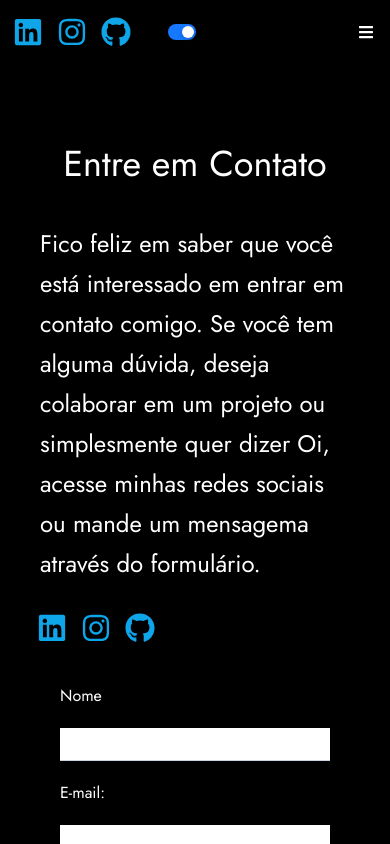
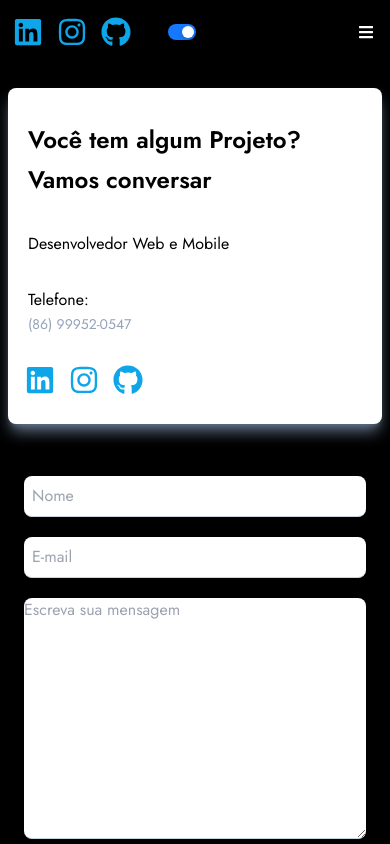
Before and after one commit to delanoquirino/delano_quirino_site, a Next.js app: page /contact in a window 390 px wide. Shown: the top 844 px of the page. Built offline with nearby package versions, Linux system fonts and the light colour scheme.

Commit message:
refactor: arranging font size and adjusting responsiveness

```diff
--- a/src/app/contact/page.tsx
+++ b/src/app/contact/page.tsx
@@ -5,19 +5,28 @@ import React from "react";
 const Contact = () => {
   return (
     <div className="bg-black dark:bg-white transition duration-300 ease-in-out">
-      <div className="h-full md:h-screen max-w-7xl mx-auto py-20">
 
-          <h1 className='text-4xl  text-white dark:text-black text-center'>Entre em Contato</h1>
-        <div className="flex gap-6 md:gap-12 flex-col md:flex-row p-10">
-          <div className="flex flex-col gap-8 md:w-[60%] w-full ">
-            <p className='text-white dark:text-black text-2xl leading-10'>
-              Fico feliz em saber que você está interessado em entrar em contato
-              comigo. Se você tem alguma dúvida, deseja colaborar em um projeto ou
-              simplesmente quer dizer Oi, acesse minhas redes sociais ou mande um mensagema através do formulário.
-            </p>
-            <SocialLinks/>
-          </div>
-          <Form/>
+      <div className="h-full md:h-screen max-w-7xl mx-auto py-20 flex justify-center items-center">
+        <div>
+          <div className="flex gap-6 md:gap-12 flex-col md:flex-row p-2 md:p-10 ">
+
+            <div className="flex flex-col gap-8 md:w-[60%] w-full bg-white dark:bg-black text-black dark:text-white px-5 py-8 md:px-8 md:py-12 shadow-lg shadow-slate-500 rounded-lg">
+              <h2 className="text-2xl sm:text-3xl md:text-4xl font-semibold leading-10">
+                Você tem algum Projeto? Vamos conversar
+              </h2>
+              <p className="text-base sm:text-lg md:text-xl ">
+                Desenvolvedor Web e Mobile
+              </p>
+              <div>
+                <p className="text-base sm:text-lg md:text-xl ">Telefone:</p>
+                <span className="text-sm sm:text-base text-slate-400">
+                  (86) 99952-0547
+                </span>
+              </div>
+              <SocialLinks />
+            </div>
+            <Form />
+        </div>
         </div>
       </div>
     </div>
--- a/src/app/page.tsx
+++ b/src/app/page.tsx
@@ -5,10 +5,10 @@ export default function Home() {
   return (
     <main className="h-screen  bg-black dark:bg-white dark:text-black transition duration-300 ease-in-out">
       <div className="h-full max-w-7xl mx-auto p-5 flex flex-col items-center justify-center gap-10">
-        <h1 className="text-white dark:text-slate-600 text-6xl font-bold">Olá! Eu me Chamo Delano</h1>
-        <p className="text-slate-500 text-xl">Sou desenvolvedor front-end e este é o meu site. Aqui você conhecerá minha jornada e projetos como desenvolvedor front-end.</p>
-        <button className="text-white w-fit px-6 py-3 my-2 flex items-center rounded-md bg-gradient-to-r from-cyan-500 to-sky-500 cursor-pointer transition duration-300 ease-in-out hover:scale-110 hover:brightness-125" ><Link href="projects">Meus Projetos</Link></button>
-        <a className="text-cyan-500" href="https://drive.google.com/file/d/1WPz6hUwd6cCaZIr0a_42g33qSFl3E6f2/view?usp=sharing" target="_blank">Currículo...</a>
+        <h1 className="text-white dark:text-slate-600 text-3xl sm:text-5xl md:text-6xl font-bold">Olá! Eu me Chamo Delano</h1>
+        <p className="text-slate-500 sm:text-lg md:text-xl">Sou desenvolvedor front-end e este é o meu site. Aqui você conhecerá minha jornada e projetos como desenvolvedor front-end.</p>
+        <button className="text-white text-base sm:text-lg md:text-xl w-fit px-6 py-3 my-2 flex items-center rounded-md bg-gradient-to-r from-cyan-500 to-sky-500 cursor-pointer transition duration-300 ease-in-out hover:scale-110 hover:brightness-125" ><Link href="projects">Meus Projetos</Link></button>
+        <a className="text-cyan-500 text-base sm:text-lg md:text-xl" href="https://drive.google.com/file/d/1WPz6hUwd6cCaZIr0a_42g33qSFl3E6f2/view?usp=sharing" target="_blank">Currículo...</a>
       </div>
     </main>
   )
--- a/src/app/projects/page.tsx
+++ b/src/app/projects/page.tsx
@@ -4,44 +4,17 @@ import CardProject from "@/components/CardProject";
 
 import { Divider } from "antd";
 
+import projects from "@/data/projects/projects";
 
 const Projects = () => {
-
-  const projects = [
-    {
-      title: "Sarah Soares",
-      description: " Site criado para personal trainer Sarah Soares.",
-      imageSrc: "/projects/sarahsoares.png",
-      siteLink: "https://sarah-soares.vercel.app/",
-      githubLink: "https://github.com/delanoquirino/sarah_soares",
-      techBadges: ["Next.js", "Tailwind", "Typescript", "React Hook Form", "React Icons", "React Scroll"]
-    },
-    {
-      title: "Escritório Amorim, Moura & Martins",
-      description: "Site criado para o Escritório Amorim, Moura & Martins.",
-      imageSrc: "/projects/ammadvfoto1.png",
-      siteLink: "https://ammadv.vercel.app/",
-      githubLink: "https://github.com/delanoquirino/ammadv",
-      techBadges: ["Next.js", "Styled Components", "React Icons", "React Scroll"]
-    },
-    {
-      title: "CineMovie",
-      description: " Projeto consumindo a API TMDB para listagem dos melhores filmes",
-      imageSrc: "/projects/cinemovie.png",
-      siteLink: "https://cine-movie-rho.vercel.app/",
-      githubLink: "https://github.com/delanoquirino/CineMovie",
-      techBadges: ["Next.js", "Styled Components", "React Icons", "Fetch"]
-    },
-
-  ];
-
   return (
     <div className="bg-black dark:bg-white">
-      <div className="max-w-7xl mx-auto py-20">
-        <h1 className="text-4xl text-center text-white dark:text-black">Projetos</h1>
+      <div className="max-w-7xl mx-auto py-32">
+        <h1 className="text-4xl sm:text-5xl md:text-6xl font-bold text-center text-white dark:text-black">
+          Projetos
+        </h1>
         {projects.map((project, index) => (
           <>
-
             <CardProject
               key={index}
               title={project.title}
@@ -54,12 +27,8 @@ const Projects = () => {
             <div className="max-w-7xl mx-auto">
               <Divider className="bg-[#414244] h-[1px] " />
             </div>
-
           </>
         ))}
-
-
-
       </div>
     </div>
   );
--- a/src/components/Footer.tsx
+++ b/src/components/Footer.tsx
@@ -6,7 +6,7 @@ import { SocialLinks } from './SocialLinks'
 export const Footer = () => {
   return (
     <div className='bg-black dark:bg-white transition duration-300 ease-in-out'>
-        <div className='max-w-7xl p-7 m-auto text-white dark:text-black'>
+        <div className='max-w-7xl p-2 md:p-7 m-auto text-white dark:text-black'>
             <div className='flex flex-col justify-between sm:flex-row gap-3'>
                 <div className='flex flex-col gap-1'>
                     <h2 className='font-bold'>DELANO QUIRINO</h2>
--- a/src/components/Form.tsx
+++ b/src/components/Form.tsx
@@ -3,33 +3,31 @@ import React from "react";
 const Form = () => {
   return (
     <form
-      className="flex gap-5 flex-col md:w-[60%] w-full hover:shadow-2xl hover:shadow-cyan-500/50 p-5 transition duration-300 ease-in-out"
+      className="md:w-[60%] w-full p-2 md:p-5 transition duration-300 ease-in-out"
       action="https://getform.io/f/346fd422-917a-4f04-ad2d-91aa9d4498c0"
       method="POST"
     >
-      <label htmlFor="" className="text-white dark:text-black bold  ">
-        Nome
-      </label>
+    <div className="flex gap-5 flex-col px-2 py-5 md:px-5 md:py-10">
+
         <input
+          placeholder="Nome"
           type="text"
-        className="p-1 outline-none border-b border-slate-300"
+          className="p-2 outline-none border-b border-slate-300 rounded-lg"
         />
-      <label htmlFor="" className="text-white dark:text-black bold">
-        E-mail:
-      </label>
+
         <input
+          placeholder="E-mail"
           type="text"
-        className="p-1 outline-none border-b border-slate-300"
+          className="p-2 outline-none border-b border-slate-300 rounded-lg"
         />
-      <label htmlFor="" className="text-white dark:text-black bold">
-        Mensagem:
-      </label>
+
         <textarea
+        placeholder="Escreva sua mensagem"
           name="message"
           id=""
           cols={20}
           rows={10}
-        className="outline-none border-b border-slate-300"
+          className="outline-none border-b border-slate-300 rounded-lg"
         ></textarea>
         <button
           type="submit"
@@ -37,6 +35,7 @@ const Form = () => {
         >
           Enviar
         </button>
+    </div>
     </form>
   );
 };
--- a/src/components/Header.tsx
+++ b/src/components/Header.tsx
@@ -4,7 +4,7 @@ import { ToggleTheme } from "./ToggleTheme";
 
 export const Header = () => {
   return (
-    <div className="bg-black dark:bg-white transition duration-300 ease-in-out">
+    <div className="bg-black dark:bg-white fixed w-full z-50 transition duration-300 ease-in-out">
       <div className="max-w-7xl mx-auto flex justify-between items-center w-full h-16 px-4 text-white  dark:text-black flex-row-reverse  md:flex-row">
         <div className="flex items-center gap-5">
           <Navbar />
--- a/src/components/Navbar.tsx
+++ b/src/components/Navbar.tsx
@@ -52,17 +52,19 @@ interface LinkItem {
           </li>
         ))}
       </ul>
-      <div onClick={() => setNav(!nav)} className="cursor-pointer md:hidden z-10 ">
-          {nav ? <FaTimes /> : <FaBars />}
-      </div>
+
+      <FaBars onClick={() => setNav(!nav)} className="cursor-pointer md:hidden z-10 "/>
+
       {nav && (
-        <ul className="h-full flex flex-col justify-center items-center absolute top-0 left-0 w-full  bg-black dark:bg-white">
+
+        <ul className="h-full flex flex-col justify-center items-center fixed top-0 left-0 w-full z-50 bg-black dark:bg-white">
+          <FaTimes onClick={() => setNav(!nav)} className="mb-10 cursor-pointer md:hidden z-10 "/>
           {links.map(({ id, name, link }) => (
             <li
               key={id}
-              className="px-4 cursor-pointer text-white dark:text-black uppercase py-6 text-4xl bold hover:scale-125 hover:brightness-115 hover:font-semibold"
+              className="text-base px-4 cursor-pointer text-white dark:text-black uppercase py-6  hover:scale-125 hover:brightness-115 hover:font-semibold"
             >
-              <Link   onClick={() => setNav(!nav)} href={link}>
+              <Link className="sm:text-lg md:text-xl bold"  onClick={() => setNav(!nav)} href={link}>
                 {name}
               </Link>
             </li>
--- a/src/components/SkillIcon.tsx
+++ b/src/components/SkillIcon.tsx
@@ -82,7 +82,7 @@ export const SkillIcon = () => {
         {techs.map(({ id, src, title, style }) => (
       <div key={id} className={`shadow-md  hover:scale-105 duration-500 p-2 rounded-lg ${style} brightness-75 hover:brightness-125 dark:hover:brightness-100`}>
         <Image src={src} alt="Icone de Skill" className="w-10 mx-auto" />
-        <p className="mt-4 text-sm sm:text-[16px]">{title}</p>
+        <p className="text-base sm:text-lg md:text-xl mt-1">{title}</p>
       </div>
         ))}
       </div>
--- /dev/null
+++ b/src/data/projects/projects.ts
@@ -0,0 +1,28 @@
+const projects = [
+    {
+      title: "Sarah Soares",
+      description: "Site criado para personal trainer Sarah Soares.",
+      imageSrc: "/projects/sarahsoares.png",
+      siteLink: "https://sarah-soares.vercel.app/",
+      githubLink: "https://github.com/delanoquirino/sarah_soares",
+      techBadges: ["Next.js", "Tailwind", "Typescript", "React Hook Form", "React Icons", "React Scroll"]
+    },
+    {
+      title: "Escritório Amorim, Moura & Martins",
+      description: "Site criado para o Escritório Amorim, Moura & Martins.",
+      imageSrc: "/projects/ammadvfoto1.png",
+      siteLink: "https://ammadv.vercel.app/",
+      githubLink: "https://github.com/delanoquirino/ammadv",
+      techBadges: ["Next.js", "Styled Components", "React Icons", "React Scroll"]
+    },
+    {
+      title: "CineMovie",
+      description: "Projeto consumindo a API TMDB para listagem dos melhores filmes",
+      imageSrc: "/projects/cinemovie.png",
+      siteLink: "https://cine-movie-rho.vercel.app/",
+      githubLink: "https://github.com/delanoquirino/CineMovie",
+      techBadges: ["Next.js", "Styled Components", "React Icons", "Fetch"]
+    },
+  ];
+
+  export default projects;
--- a/tailwind.config.js
+++ b/tailwind.config.js
@@ -13,6 +13,7 @@ module.exports = {
         'gradient-conic':
           'conic-gradient(from 180deg at 50% 50%, var(--tw-gradient-stops))',
       },
+
     },
   },
   plugins: [],
```
Also changed, not shown: src/app/about/page.tsx (+12 -12 lines), src/components/CardProject.tsx (+6 -6 lines). Lines whose indentation alone changed are shown as unchanged.
